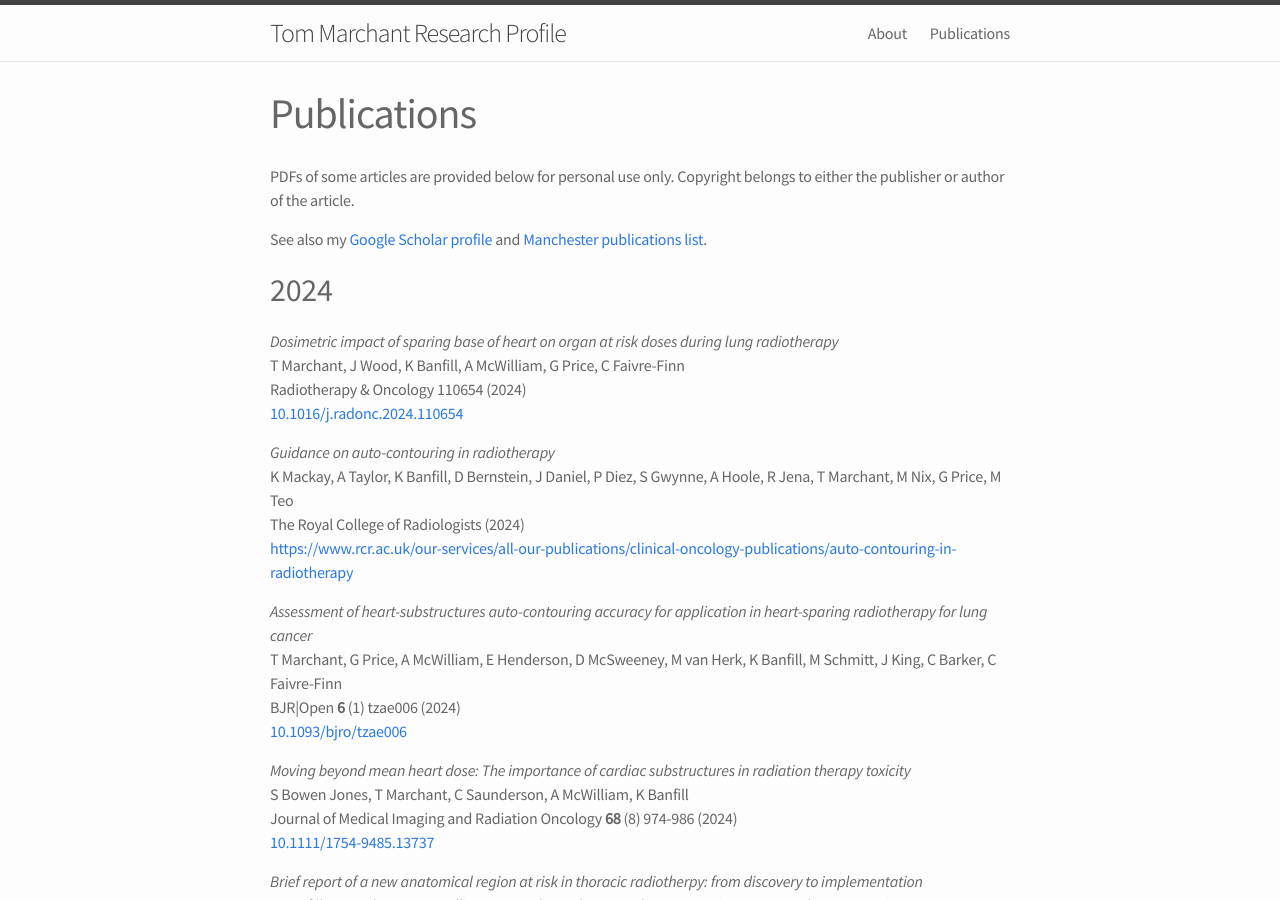
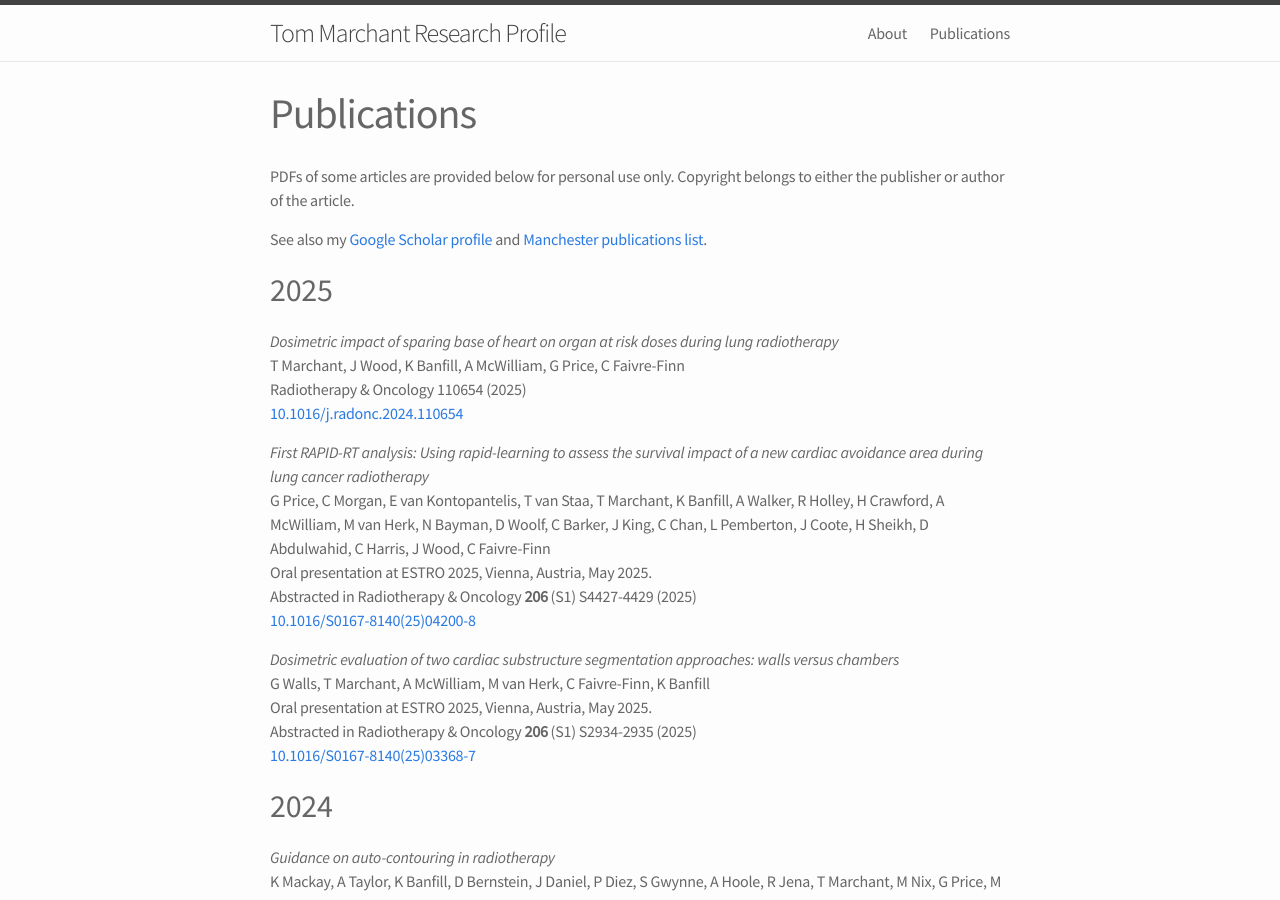
Before and after one commit to temarchant/researchprofile, a Jekyll site: the page built from 02_publications.md, in a window 1280 px wide and 900 px high. Built offline with Jekyll 4.4.1, drawn with Linux system fonts in a browser that asks for light colours.

Commit message:
Update 02_publications.md
add new publications

```diff
--- a/02_publications.md
+++ b/02_publications.md
@@ -11,13 +11,28 @@ See also my [Google Scholar
 profile](http://scholar.google.com/citations?hl=en&user=xvosebYAAAAJ) and [Manchester publications
 list](https://www.research.manchester.ac.uk/portal/en/researchers/thomas-marchant(962e3f0a-0217-4d2b-8028-22943cb08a9e)/publications.html).
 
-2024
+2025
 ----
 
 *Dosimetric impact of sparing base of heart on organ at risk doses during lung radiotherapy*
 T Marchant, J Wood, K Banfill, A McWilliam, G Price, C Faivre-Finn
-Radiotherapy & Oncology 110654 (2024)
+Radiotherapy & Oncology 110654 (2025)
 [10.1016/j.radonc.2024.110654](https://doi.org/10.1016/j.radonc.2024.110654)
+
+*First RAPID-RT analysis: Using rapid-learning to assess the survival impact of a new cardiac avoidance area during lung cancer radiotherapy*
+G Price, C Morgan, E van Kontopantelis, T van Staa, T Marchant, K Banfill, A Walker, R Holley, H Crawford, A McWilliam, M van Herk, N Bayman, D Woolf, C Barker, J King, C Chan, L Pemberton, J Coote, H Sheikh, D Abdulwahid, C Harris, J Wood, C Faivre-Finn
+Oral presentation at ESTRO 2025, Vienna, Austria, May 2025.
+Abstracted in Radiotherapy & Oncology **206** (S1) S4427-4429 (2025)
+[10.1016/S0167-8140(25)04200-8](https://doi.org/10.1016/S0167-8140(25)04200-8)
+
+*Dosimetric evaluation of two cardiac substructure segmentation approaches: walls versus chambers*
+G Walls, T Marchant, A McWilliam, M van Herk, C Faivre-Finn, K Banfill
+Oral presentation at ESTRO 2025, Vienna, Austria, May 2025.
+Abstracted in Radiotherapy & Oncology **206** (S1) S2934-2935 (2025)
+[10.1016/S0167-8140(25)03368-7](https://doi.org/10.1016/S0167-8140(25)03368-7)
+
+2024
+----
 
 *Guidance on auto-contouring in radiotherapy*
 K Mackay, A Taylor, K Banfill, D Bernstein, J Daniel, P Diez, S Gwynne, A Hoole, R Jena, T Marchant, M Nix, G Price, M Teo
```
